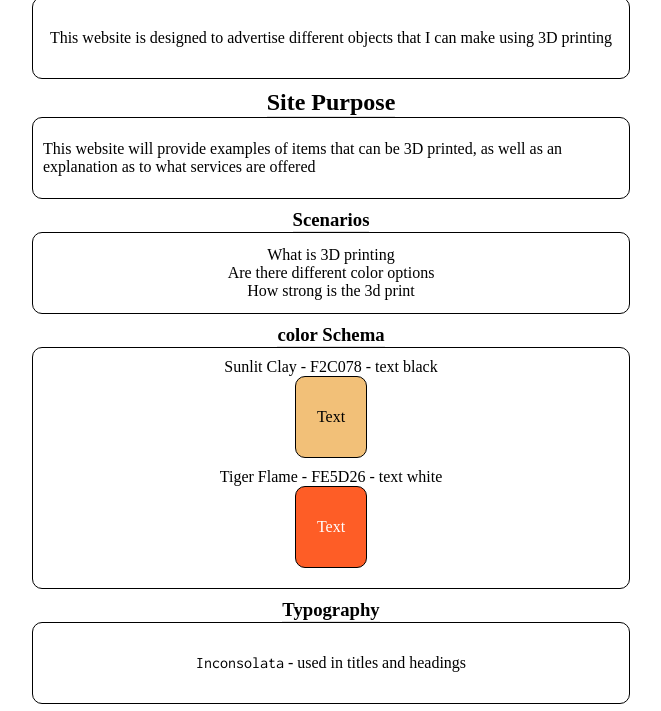
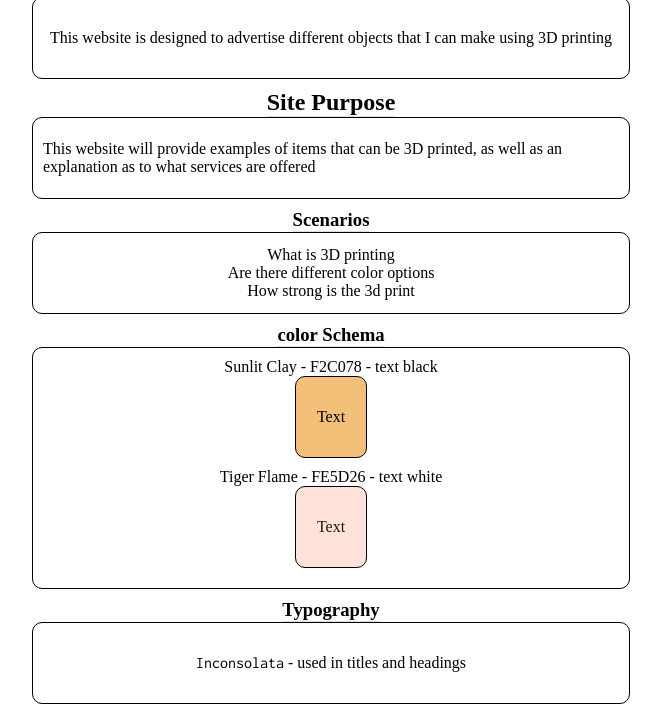
Before and after one commit to BsauerSchool/wdd131, a plain HTML site: page project/siteplan.html in a window 1280 px wide. Shown: the part 81-792 px from the top of the page, without its empty margins (324-985 px from the left). Drawn offline with Linux system fonts and the light colour scheme; files whose address does not match are found by name.

Commit message:
fixed contrast issues

```diff
--- a/project/styles/styles.css
+++ b/project/styles/styles.css
@@ -80,8 +80,8 @@ img {
 }
 
 #tiger {
-  background-color: #FE5D26;
-  color: white;
+  background-color: #ffe2d9;
+  color: #221b01;
   width: 50px;
   height: 50px;
 }
```
